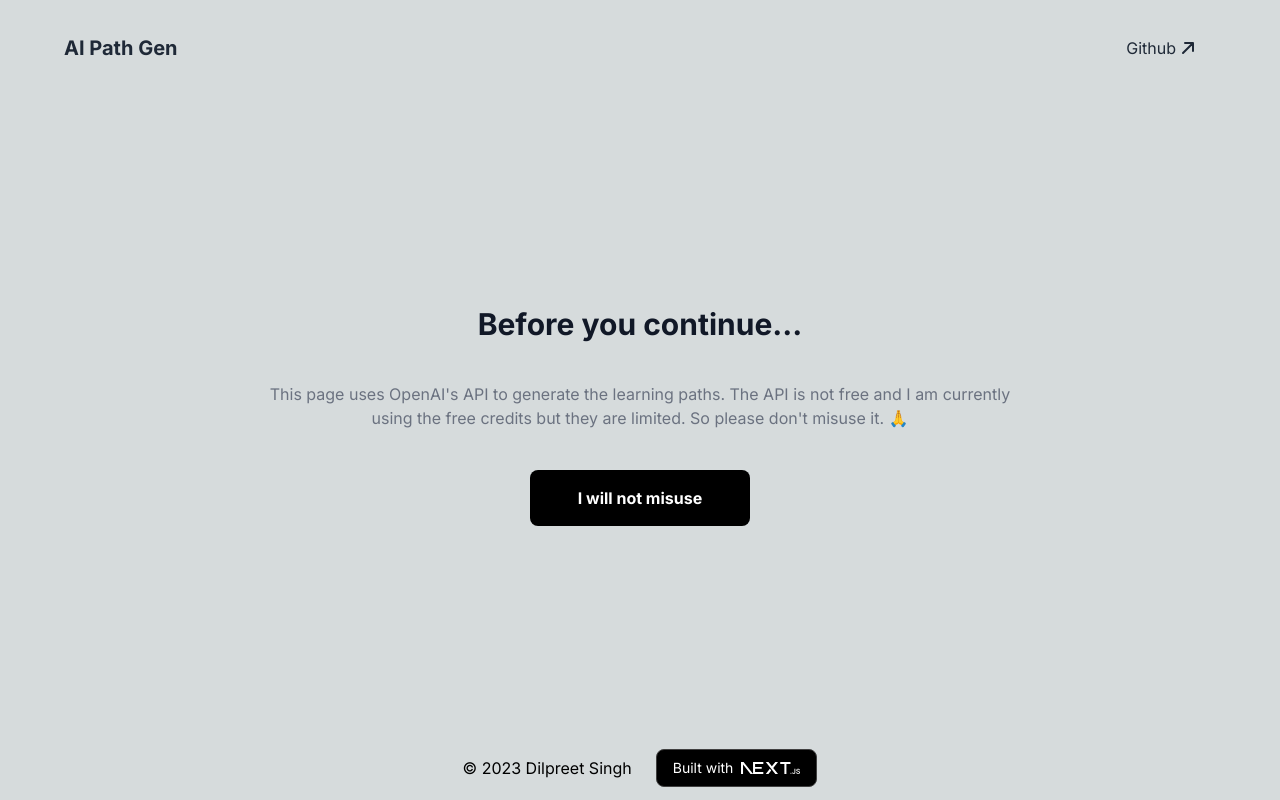
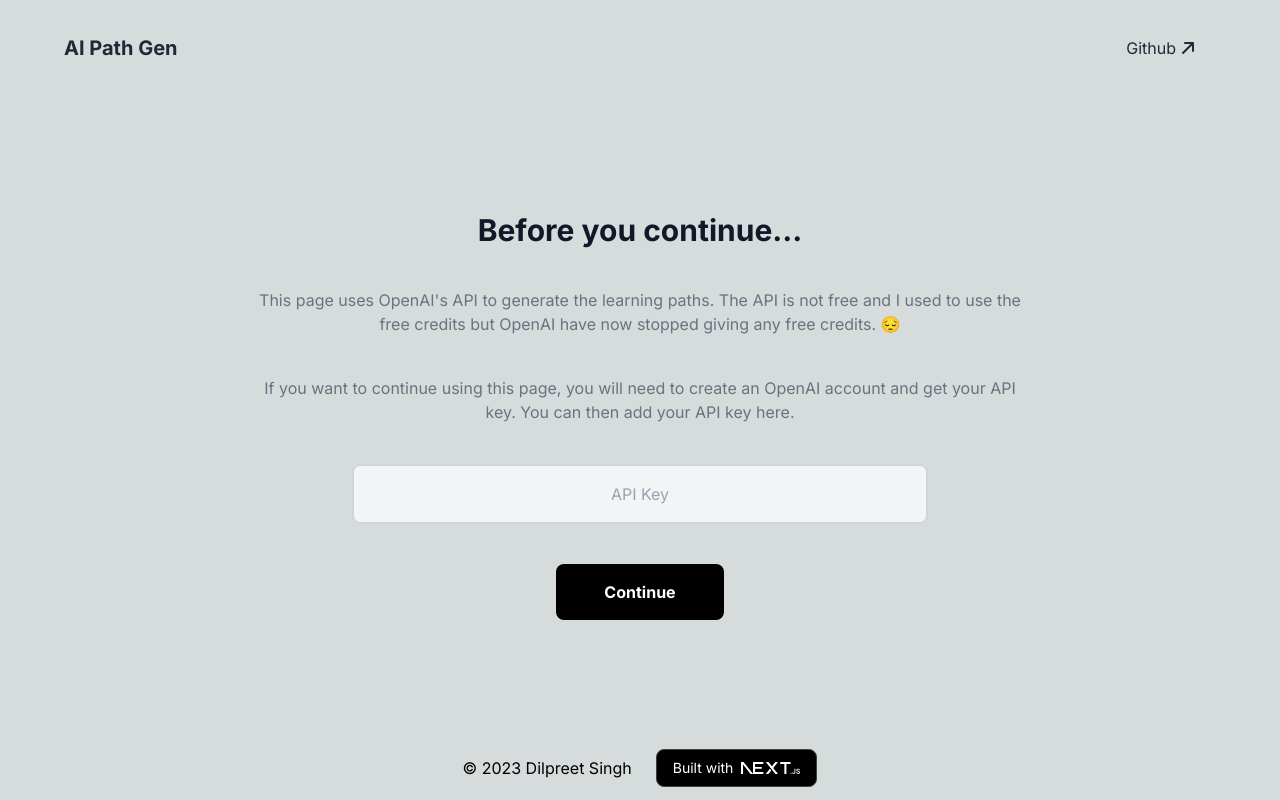
Before and after one commit to dilpreetsinghaulakh/ai-path-gen, a Next.js app: page /getting-started in a window 1280 px wide. Built offline with nearby package versions, Linux system fonts and the light colour scheme.

Commit message:
chore: Update OpenAI API key handling in code

```diff
--- a/app/getting-started/page.js
+++ b/app/getting-started/page.js
@@ -1,6 +1,9 @@
+"use client";
+
 import Link from "next/link";
 
 export default function GettingStarted() {
+  let apiKey;
   return (
     <main
       className=" max-w-7xl mx-auto px-8 sm:px-16 w-screen"
@@ -12,14 +15,36 @@
         </h1>
         <p className="text-center text-gray-500 dark:text-gray-400 max-w-3xl">
           This page uses OpenAI&apos;s API to generate the learning paths. The
-          API is not free and I am currently using the free credits but they are
-          limited. So please don&apos;t misuse it. 🙏
+          API is not free and I used to use the free credits but OpenAI have now
+          stopped giving any free credits. 😔
         </p>
+        <p className="text-center text-gray-500 dark:text-gray-400 max-w-3xl">
+          If you want to continue using this page, you will need to create an
+          OpenAI account and get your API key. You can then add your API key
+          here.
+        </p>
+
+        <input
+          type="text"
+          placeholder="API Key"
+          className="w-full xl:w-1/2 text-center p-4 bg-gray-100 dark:bg-neutral-900 text-black dark:text-white border-2 border-gray-300 dark:border-neutral-800 rounded-lg focus:outline-none focus:border-blue-500 dark:focus:border-blue-300 transition-colors"
+          value={apiKey}
+          onChange={(value) => (apiKey = value.target.value)}
+        />
+
         <Link
           href={"knowledge"}
+          onClick={(e) => {
+            if (!apiKey) {
+              alert("Please add your API key");
+              e.preventDefault();
+            } else {
+              sessionStorage.setItem("apiKey", apiKey);
+            }
+          }}
           className="px-12 py-4 rounded-lg text-white dark:text-black bg-black dark:bg-white hover:bg-neutral-800 dark:hover:bg-gray-200 font-bold active:scale-[0.98] active:duration-200 transition"
         >
-          I will not misuse
+          Continue
         </Link>
       </div>
     </main>
--- a/app/result/page.js
+++ b/app/result/page.js
@@ -3,7 +3,7 @@
 import { useEffect, useState } from "react";
 
 const openai = new OpenAI({
-  apiKey: process.env.NEXT_PUBLIC_OPENAI_API_KEY,
+  apiKey: sessionStorage.getItem("apiKey"),
   dangerouslyAllowBrowser: true,
 });
 
```
